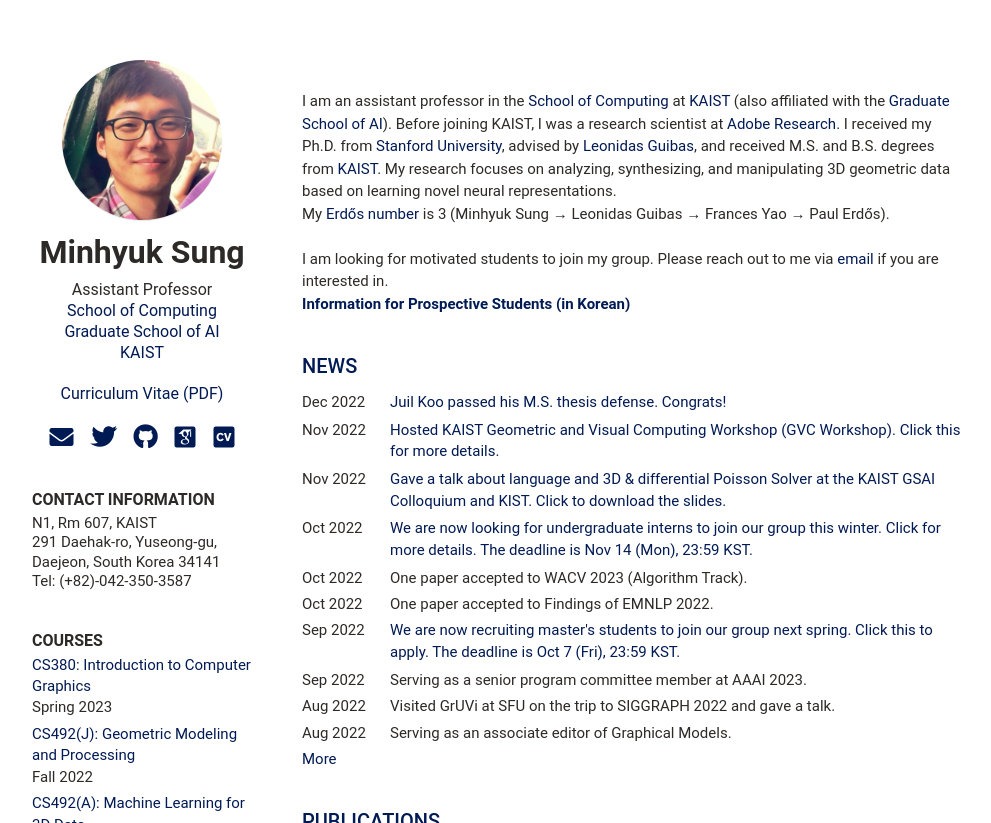
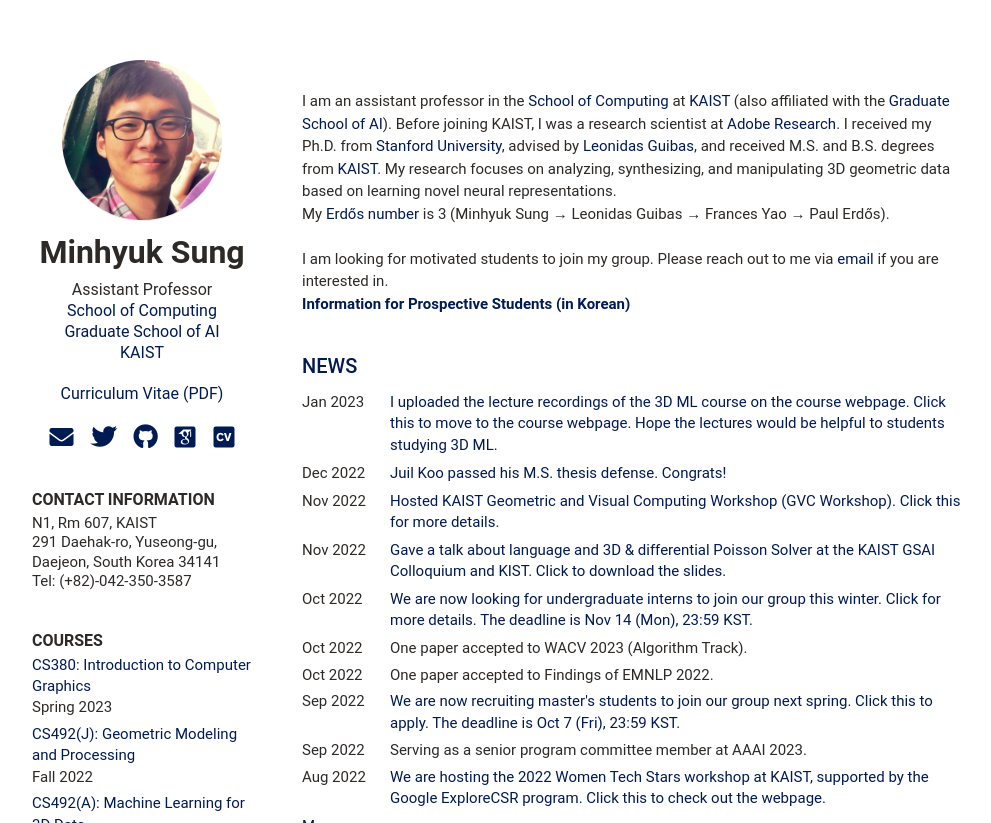
Before and after one commit to mhsung/mhsung.github.io, a Jekyll site: the page built from index.html, in a window 1280 px wide and 900 px high, cut to the strip 0-823 px from the top of the window. Shown: the whole strip, without its empty margins (126-1117 px from the left). Built offline with Jekyll 4.4.1, drawn with Linux system fonts in a browser that asks for light colours; some web fonts are replaced.

Commit message:
Updated.

```diff
--- a/_data/news.yml
+++ b/_data/news.yml
@@ -1,4 +1,7 @@
 news:
+    - title: I uploaded the lecture recordings of the 3D ML course on the course webpage. Click this to move to the course webpage. Hope the lectures would be helpful to students studying 3D ML.
+      time: Jan 2023
+      link: https://mhsung.github.io/kaist-cs492a-spring-2022/
     - title: Juil Koo passed his M.S. thesis defense. Congrats!
       time: Dec 2022
       link: https://63days.github.io/
@@ -20,6 +23,9 @@
       link: https://research.typeform.com/to/cYQEYa5L
     - title: "Serving as a senior program committee member at AAAI 2023."
       time: Sep 2022
+    - title: "We are hosting the 2022 Women Tech Stars workshop at KAIST, supported by the Google ExploreCSR program. Click this to check out the webpage."
+      time: Aug 2022
+      link: https://womentechstars.github.io/2022s/index.html
     - title: "Visited GrUVi at SFU on the trip to SIGGRAPH 2022 and gave a talk."
       time: Aug 2022
     - title: "Serving as an associate editor of Graphical Models."
@@ -31,7 +37,7 @@
       time: Jul 2022
     - title: "Gave a lecture on \"Introduction to Neural Rendering\" at the Summer School of KCGS 2022. Click to download the slides."
       time: Jul 2022
-      link: https://kaistackr-my.sharepoint.com/:b:/g/personal/mhsung_kaist_ac_kr/EanhSZErRqJIksYJXhyow3YBNJPxGOikgjqIYf_zMdcrUQ?e=UMEDHV
+      link: https://kaistackr-my.sharepoint.com/:b:/g/personal/mhsung_kaist_ac_kr/EdeUUd9HV9hJthtwyVqpzDsBCxr-9EE_00NXlaANiXz_bg?e=EQGinB
     - title: "One paper accepted to ECCV 2022."
       time: Jul 2022
     - title: "Gave a talk at KCC 2022."
```
